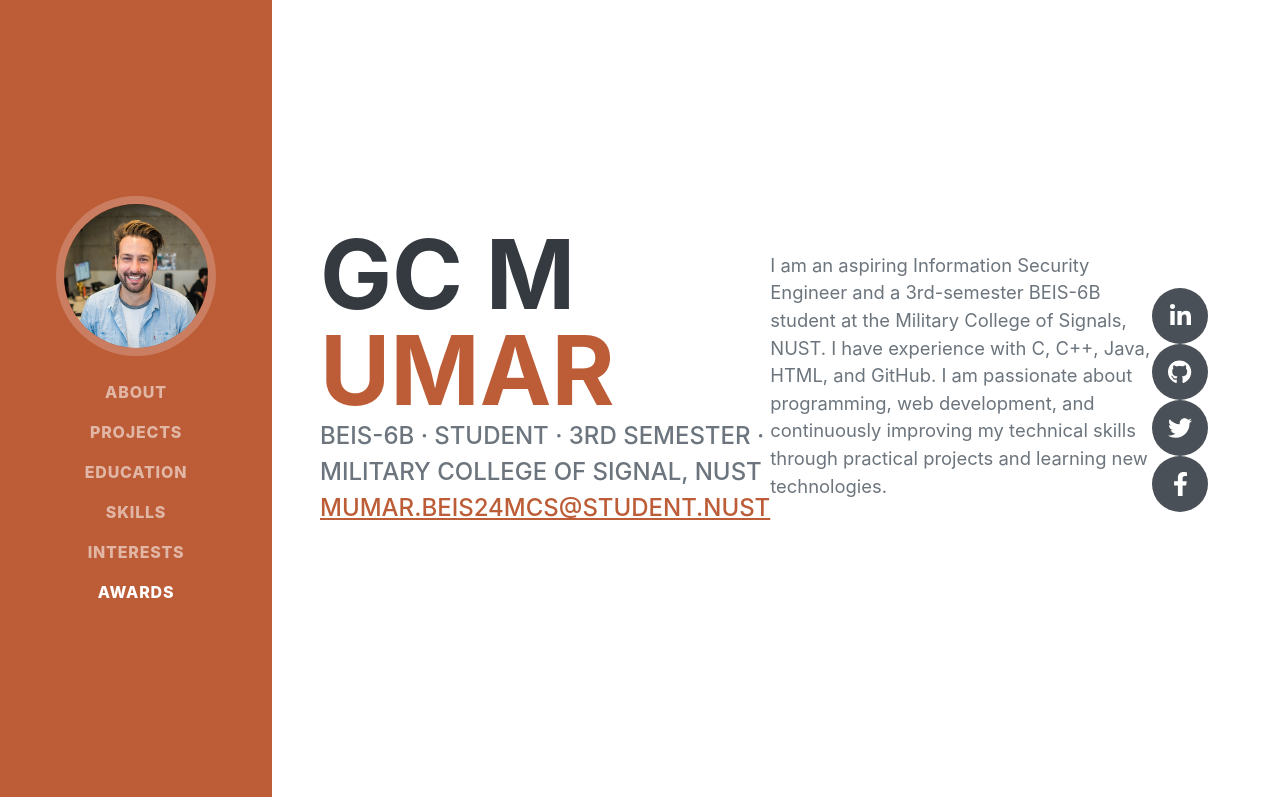
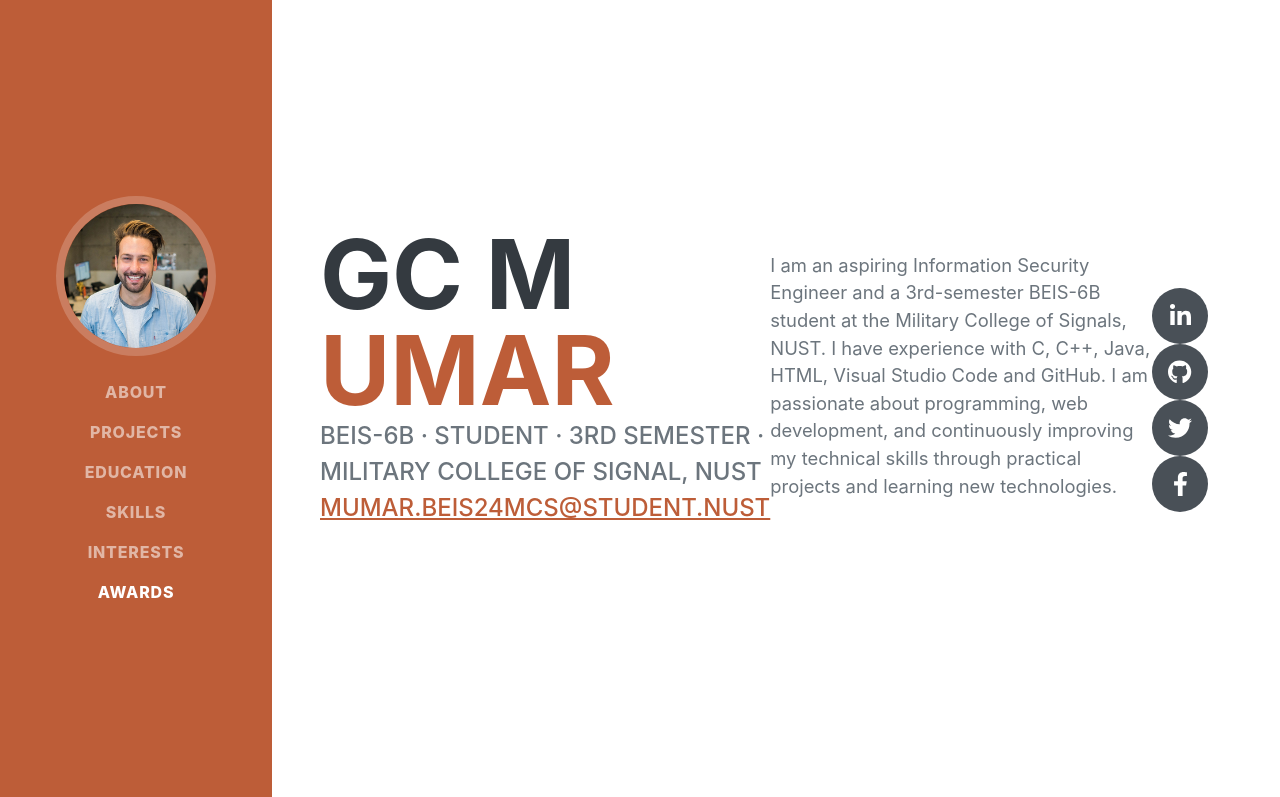
Before and after one commit to Umarcodes1142/Umarcodes1142.github.io, a plain HTML site: page index.html in a window 1280 px wide. Shown: the top 797 px of the page. Drawn offline with nearby package versions, Linux system fonts and the light colour scheme; a web font is replaced by a local one.

Commit message:
Add VSCode to about section and skills section.d Git and GitHub to skills section.

```diff
--- a/index.html
+++ b/index.html
@@ -55,7 +55,7 @@
 <p class="lead mb-5">
     I am an aspiring Information Security Engineer and a 3rd-semester
     BEIS-6B student at the Military College of Signals, NUST.
-    I have experience with C, C++, Java, HTML, and GitHub.
+    I have experience with C, C++, Java, HTML, Visual Studio Code and GitHub.
     I am passionate about programming, web development,
     and continuously improving my technical skills through
     practical projects and learning new technologies.
@@ -137,9 +137,9 @@
                         <li><span class="fa-li"><i class="fas fa-check"></i></span>C++</li>
                         <li><span class="fa-li"><i class="fas fa-check"></i></span>Java</li>
                         <li><span class="fa-li"><i class="fas fa-check"></i></span>HTML</li>
+                        <li><span class="fa-li"><i class="fas fa-check"></i></span>Visual Studio Code</li>
                         <li><span class="fa-li"><i class="fas fa-check"></i></span>Git</li>
                         <li><span class="fa-li"><i class="fas fa-check"></i></span>GitHub</li>
-                        <li><span class="fa-li"><i class="fas fa-check"></i></span>Visual Studio Code</li>
                     </ul>
                 </div>
             </section>
```
